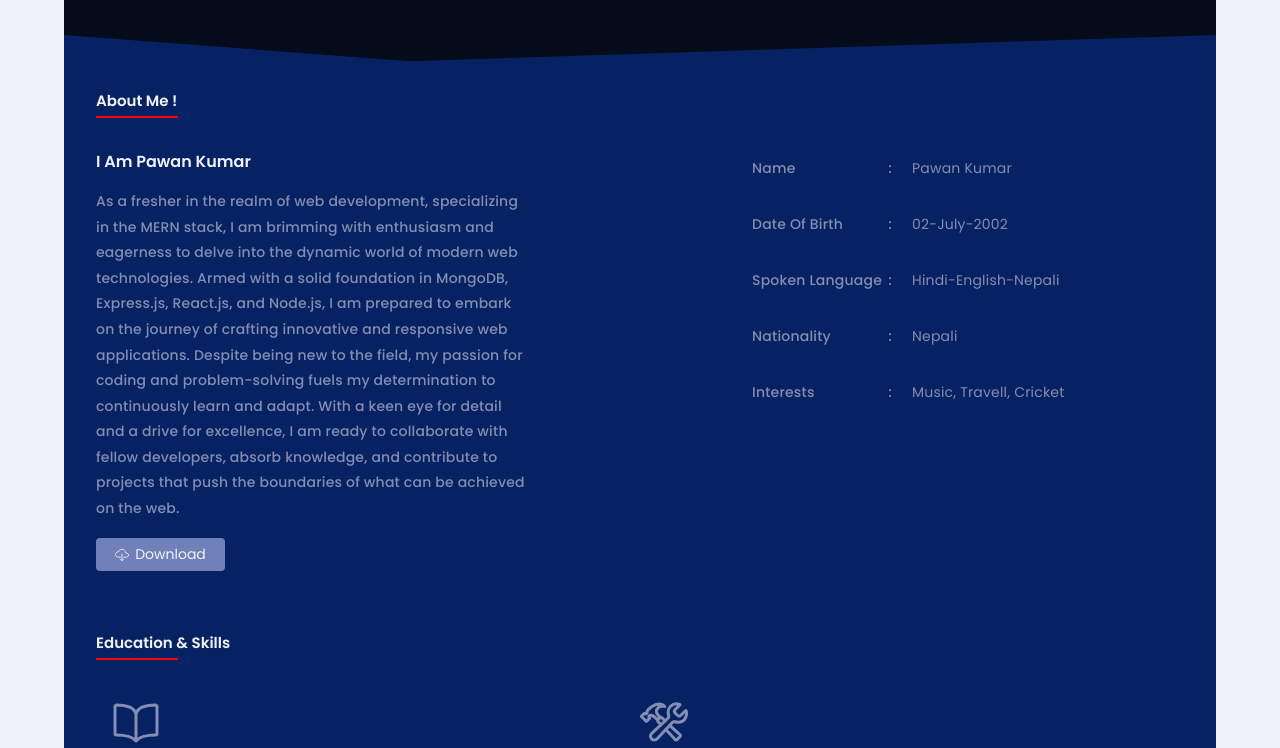
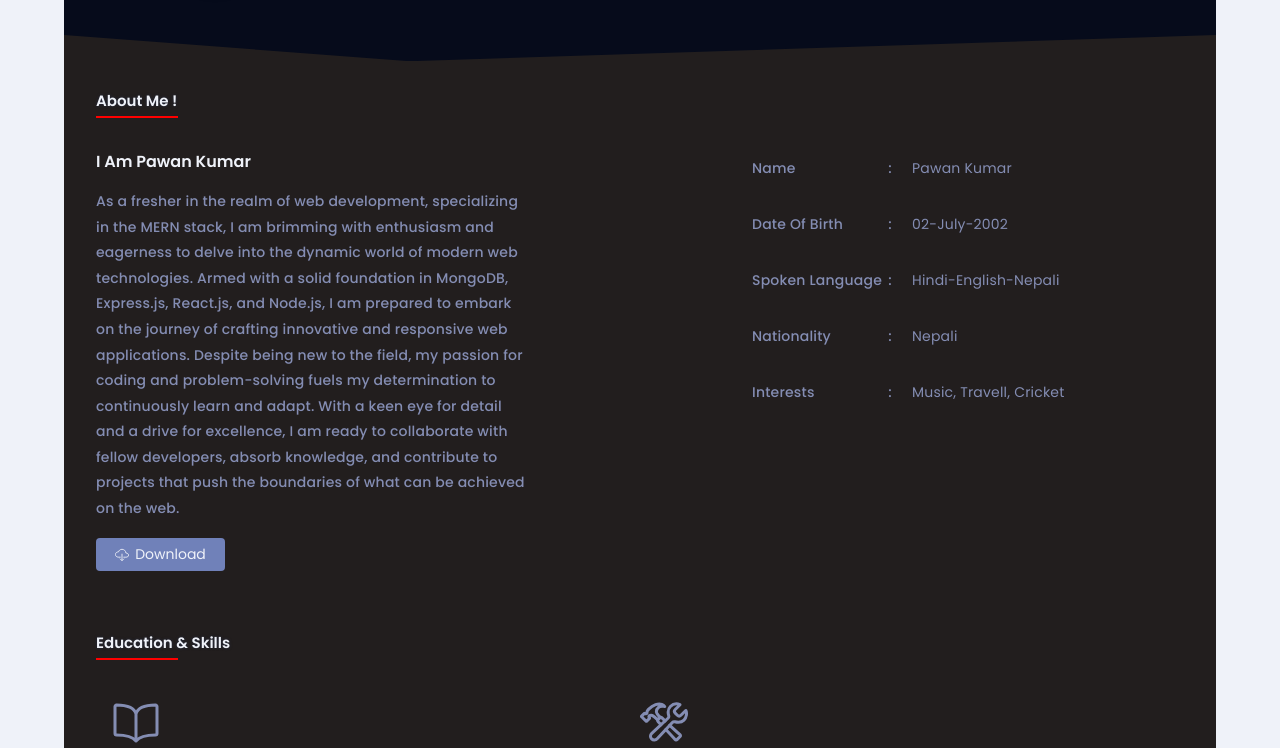
Before and after one commit to mrbrave7/my-portfolio-website, a plain HTML site: page index.html in a window 1280 px wide. Shown: the part 352-1100 px from the top of the page. Drawn offline with nearby package versions, Linux system fonts and the light colour scheme; animation ran at ten frames a second; files whose address does not match are found by name.

Commit message:
changes in style

```diff
--- a/style/style.css
+++ b/style/style.css
@@ -5,7 +5,7 @@
     font-family: "Poppins";
 }
 :root{
-    --primary:#062262;
+    --primary:#221e1e;
     --dark:#14151c;
     --secondary:#ff0000;
     --info:#4d79f6;
```
